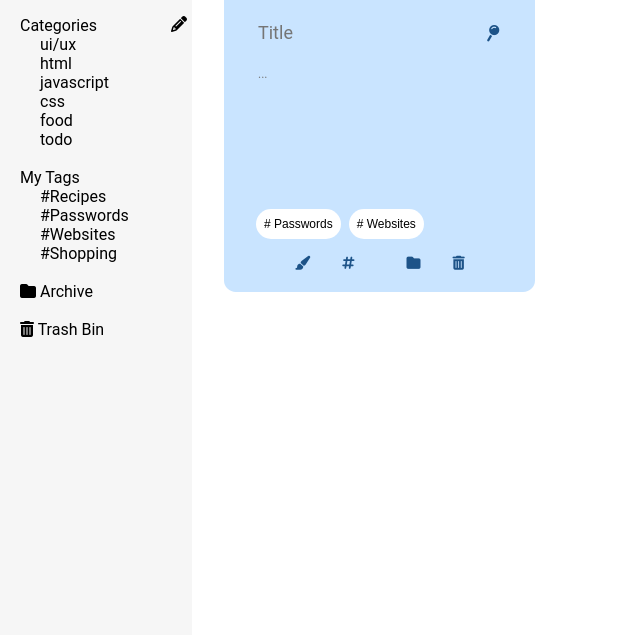
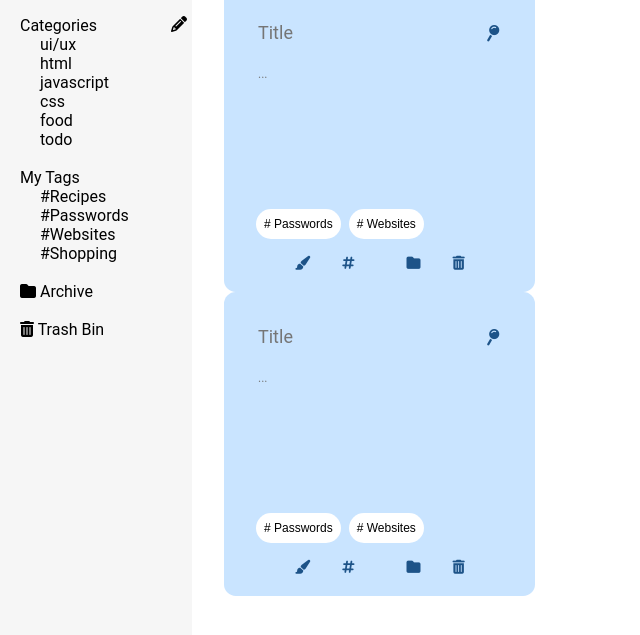
Before and after one commit to chingu-voyages/v34-toucans-team-02, a plain HTML site: page index.html in a window 1280 px wide. Both pictures are taken after a click on the button "New Note". Shown: the part 99-734 px from the top of the page, without its empty margins (0-640 px from the left). Drawn offline with Linux system fonts and the light colour scheme.

Commit message:
New note button adds note to page

```diff
--- a/scripts/main.js
+++ b/scripts/main.js
@@ -1,8 +1,16 @@
 const main = document.querySelector(".main");
-const pinned = document.querySelector(".pinned");
+const pinned = document.getElementById("pinned");
+let createdNote = document.createElement("div");
+const newNoteButton = document.querySelector(".add-new-note");
+newNoteButton.addEventListener('click', function() {
+  pinned.innerHTML += noteHTML;
+});
 
 // create elements
-let title
+let noteHTML =
+'<div class="memo"><div class="memo-top"><h3><textarea rows="1" placeholder="Title"></textarea></h3><button class="pin"><i class="fas fa-map-pin"></i></button></div><div class="content"><textarea class="input-text-area" rows="8" cols="30" placeholder="..."></textarea></div><div class="tags"><button class="tag"># Passwords</button><button class="tag"># Websites</button></div><ul class="icon-container icon-active"><button class="change-color"><i class="fas fa-paint-brush"></i></button></button><button class="add-tags"><i class="fas fa-hashtag"></i></button><button class="archive"><i class="fas fa-folder"></i></button><button class="delete"><i class="fas fa-trash-alt"></i></button></ul></div>';
+
+
 // fetch ("http://localhost:3000/notes")
 // .then(response => response.json())
 // .then(function(notesArray) {
--- a/styles/style.css
+++ b/styles/style.css
@@ -19,7 +19,9 @@ nav {
 }
 
 main {
+  flex-flow: column wrap;
   margin-left: var(--spacing-m);
+
 }
 /* ------------------------- */
 /* layout
@@ -56,6 +58,8 @@ nav {
   border-radius: 0.74rem;
   padding: var(--spacing-m);
   overflow: hidden;
+  align-items: center;
+  justify-content: space-between;
 }
 
 .memo-top {
```
